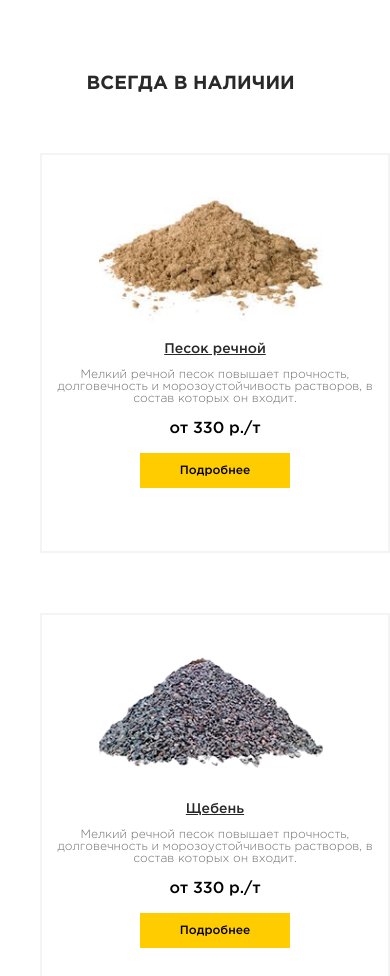
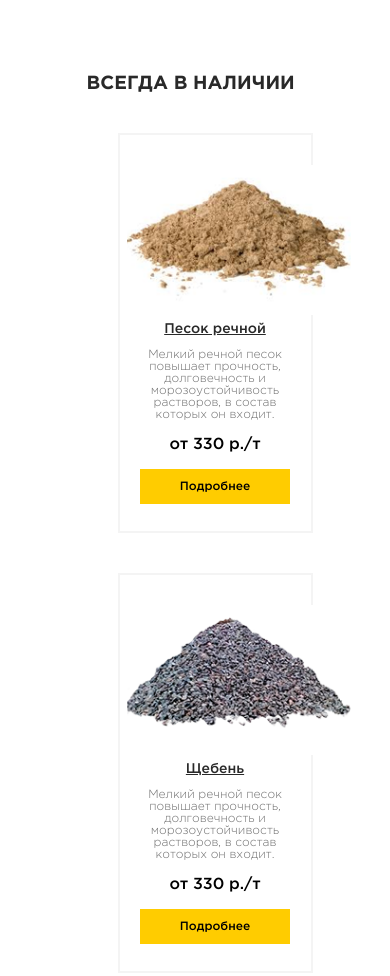
Before and after one commit to Dmitry5895/Meine-site-templates, a plain HTML site: page Granit_site/index.html in a window 390 px wide. Shown: the part 900-1876 px from the top of the page. Drawn offline with Linux system fonts and the light colour scheme.

Commit message:
изменил

```diff
--- a/Granit_site/sass/adaptiv_extrasmall.sass
+++ b/Granit_site/sass/adaptiv_extrasmall.sass
@@ -97,3 +97,12 @@ body
                 color: $dark
                 text-transform: uppercase
                 font-family: "GothamPro Bold"
+    .product
+        width: 50%
+        height: 400px
+        padding-top: 30px
+        margin-top: 40px
+        margin-left: 40px
+        justify-content: center
+        border: 2px solid  $light-gray
+        text-align: center
```
Also changed, not shown: Granit_site/css/adaptiv_extrasmall.css, 1 other file.
